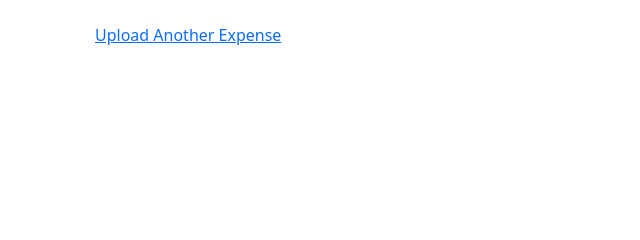
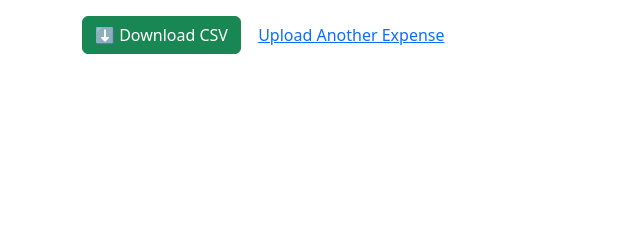
Before and after one commit to NishanthPragnesh/expense-tracker-ocr, a Django app: page /expenses/ in a window 1280 px wide. Shown: the part 317-557 px from the top of the page, without its empty margins (0-640 px from the left). Run offline with Django 5.2, Linux system fonts and the light colour scheme; the visitor is signed in with stand-in values (Sample User, id 1); data that the repository does not hold is empty.

Commit message:
Made csv export enabled!

```diff
--- a/expense_tracker/urls.py
+++ b/expense_tracker/urls.py
@@ -11,6 +11,7 @@
     path('expenses/', views.expense_list, name='expense_list'),
     path('accounts/', include('accounts.urls')),
     path('dashboard/', views.admin_dashboard, name='admin_dashboard'),
+    path('export/csv/', views.export_expenses_csv, name='export_expenses_csv'),
 ]
 
 # Media file serving in development
--- a/expenses/views.py
+++ b/expenses/views.py
@@ -7,8 +7,10 @@
 from datetime import datetime
 from django.contrib.auth.models import User
 from django.contrib.admin.views.decorators import staff_member_required
+from django.http import HttpResponse
 import pytesseract
 import json
+import csv
 
 def upload_expense(request):
     if request.method == 'POST':
@@ -27,7 +29,6 @@
     else:
         form = ExpenseForm()
     return render(request, 'expenses/upload_expense.html', {'form': form})
-
 
 @login_required
 def expense_list(request):
@@ -93,7 +94,6 @@
         'sort': sort_by
     })
 
-
 @staff_member_required
 def admin_dashboard(request):
     total_users = User.objects.count()
@@ -116,3 +116,28 @@
     }
 
     return render(request, 'expenses/admin_dashboard.html', context)
+
+@login_required
+def export_expenses_csv(request):
+    expenses = Expense.objects.filter(user=request.user)
+
+    # Re-apply filters for export
+    query = request.GET.get('q', '')
+    if query:
+        expenses = expenses.filter(
+            Q(title__icontains=query) |
+            Q(notes__icontains=query) |
+            Q(amount__icontains=query) |
+            Q(date__icontains=query)
+        )
+
+    response = HttpResponse(content_type='text/csv')
+    response['Content-Disposition'] = 'attachment; filename="expenses.csv"'
+
+    writer = csv.writer(response)
+    writer.writerow(['Title', 'Amount', 'Date', 'Notes'])
+
+    for expense in expenses:
+        writer.writerow([expense.title, expense.amount, expense.date, expense.notes])
+
+    return response
--- a/templates/expenses/expense_list.html
+++ b/templates/expenses/expense_list.html
@@ -51,6 +51,7 @@
         {% endfor %}
     </tbody>
 </table>
+<a href="{% url 'export_expenses_csv' %}?q={{ query }}" class="btn btn-success">⬇️ Download CSV</a>
 
 <a href="{% url 'upload_expense' %}" class="btn btn-link">Upload Another Expense</a>
 {% endblock %}
```
